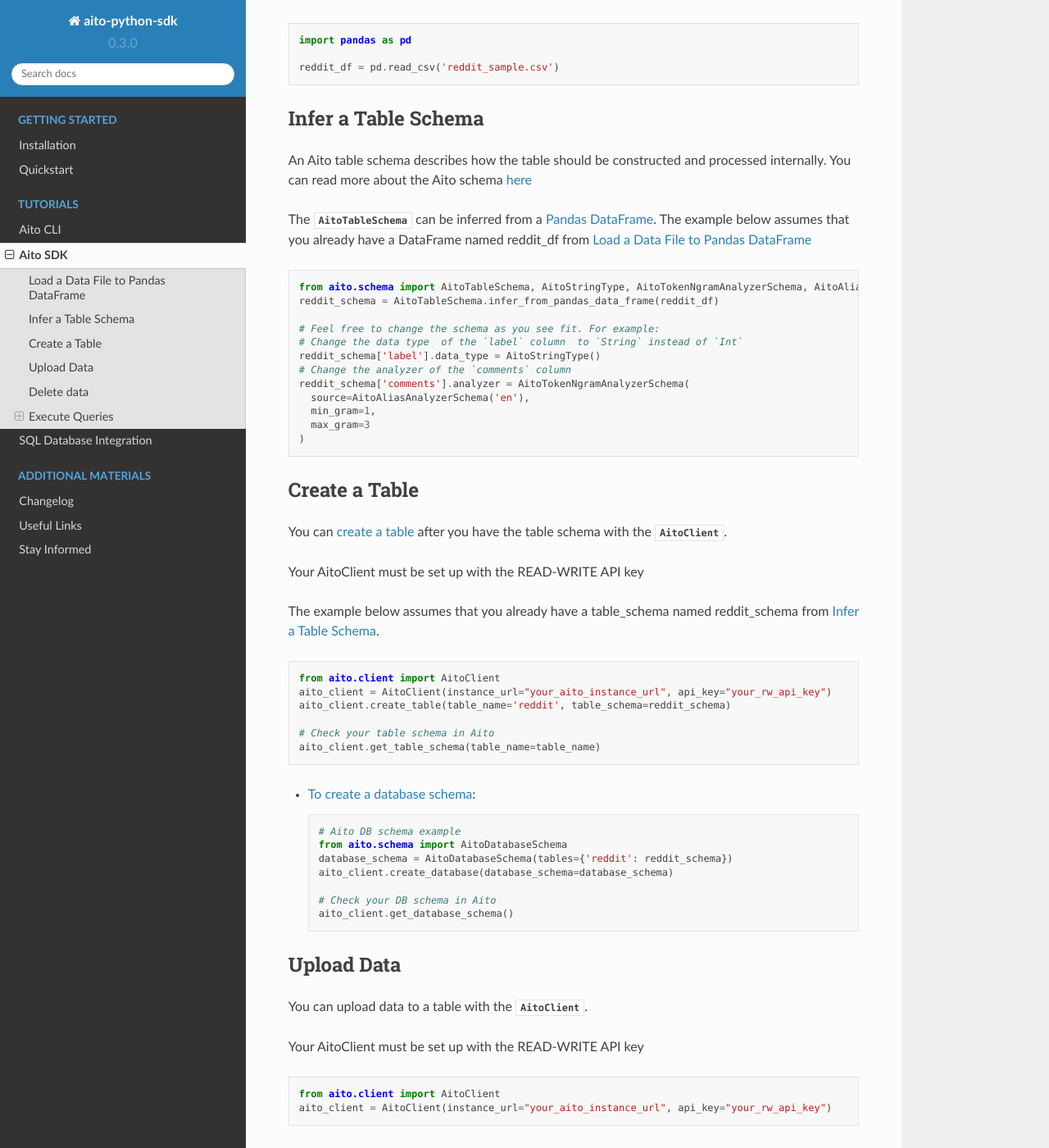
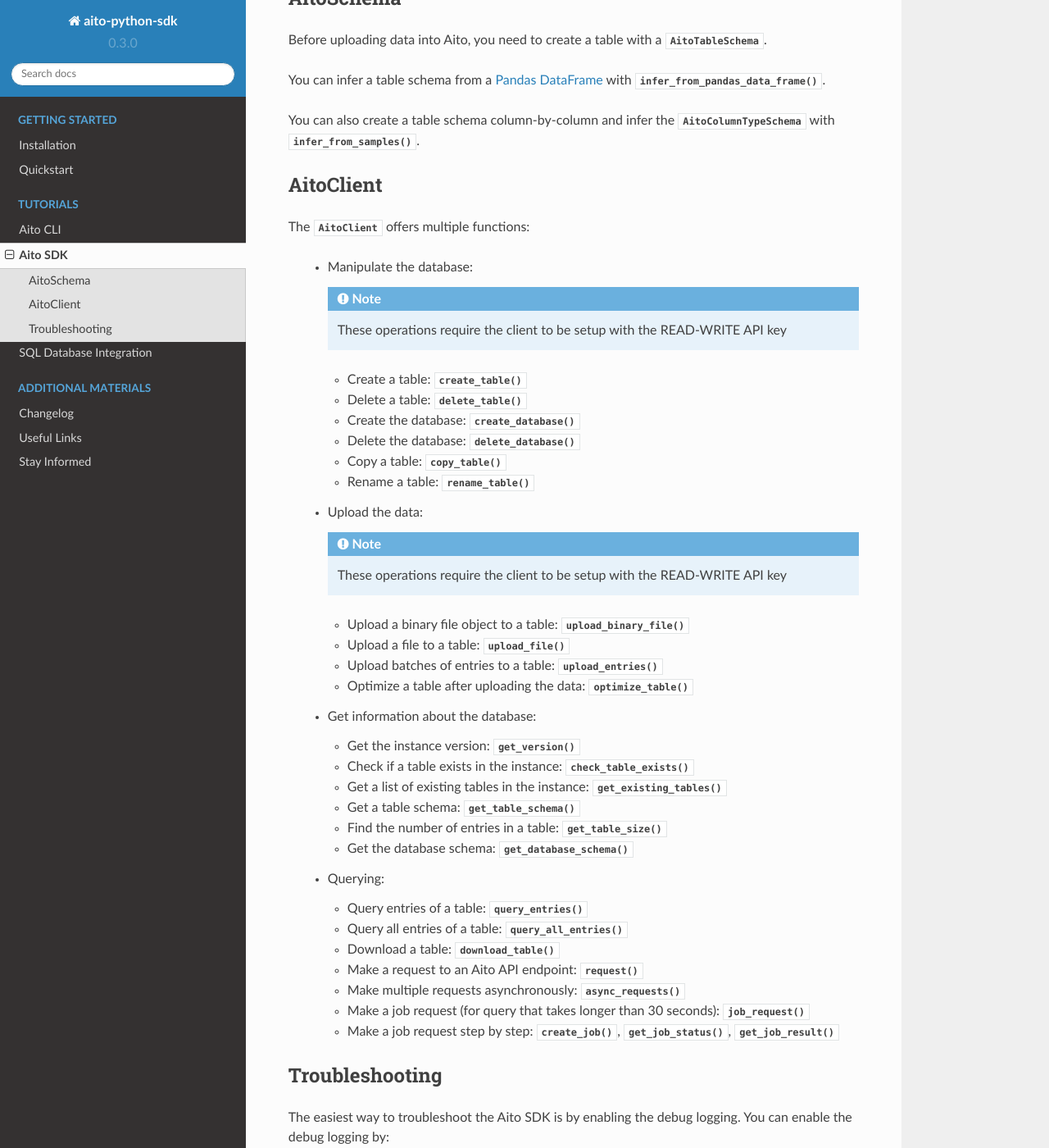
Before and after one commit to AitoDotAI/aito-python-tools, a Sphinx documentation site: the page built from docs/source/sdk.rst, in a window 1280 px wide and 1400 px high, scrolled down 381 px. Shown: the whole window at 82% size. Built offline with Sphinx 7.4.7 and the Read the Docs theme 2.0.0, drawn with Linux system fonts in a browser that asks for light colours; some of the changed text lies outside the part shown.

Commit message:
refactor sdk doc to avoid duplication

```diff
--- a/docs/source/sdk.rst
+++ b/docs/source/sdk.rst
@@ -1,243 +1,88 @@
 Aito SDK
 ==============
 
-:ref:`Quickstart guide to upload data <sdkQuickstartUpload>`
+The Aito SDK consists of:
+  - :py:mod:`~aito.schema`: Data structure for the Aito Database Schema
+  - :py:mod:`~aito.client`: A versatile client that helps you to interact with the Aito Database Instance
+  - :py:class:`~aito.utils.data_frame_handler.DataFrameHandler`: Utility to read, write, and convert a Pandas DataFrame in accordance to a Aito Table Schema
+
+We highly recommend you to take a look at the :ref:`quickstart guide to upload data <sdkQuickstartUpload>` if you haven't
 
 
-.. _sdkLoadDataFile:
+.. _sdkAitoSchema:
 
-Load a Data File to Pandas DataFrame
-------------------------------------
+AitoSchema
+----------
 
-The Aito Python SDK uses `Pandas DataFrame`_ for multiple operations.
+Before uploading data into Aito, you need to create a table with a :py:class:`~aito.schema.AitoTableSchema`.
 
-The example below shows how you can load a csv file into a DataFrame, please read the `official pandas guide <https://pandas.pydata.org/pandas-docs/stable/user_guide/io.html>`__ for further instructions.
-You can download an example csv file ``reddit_sample.csv`` `here <https://raw.githubusercontent.com/AitoDotAI/kickstart/master/reddit_sample.csv>`__ and run the code below:
+You can infer a table schema from a `Pandas DataFrame`_  with :py:func:`~aito.schema.AitoTableSchema.infer_from_pandas_data_frame`.
 
-.. code:: python
+You can also create a table schema column-by-column and infer the :py:class:`~aito.schema.AitoColumnTypeSchema` with :py:func:`~aito.schema.AitoColumnTypeSchema.infer_from_samples`.
 
-  import pandas as pd
+.. _sdkAitoClient:
 
-  reddit_df = pd.read_csv('reddit_sample.csv')
+AitoClient
+----------
 
-.. _sdkInferTableSchema:
+The :py:class:`~aito.client.AitoClient` offers multiple functions:
 
-Infer a Table Schema
---------------------
+  - Manipulate the database:
 
-An Aito table schema describes how the table should be constructed and processed internally.
-You can read more about the Aito schema `here <https://aito.ai/docs/articles/defining-a-database-schema/>`__
+    .. note::
 
-The :py:class:`~aito.schema.AitoTableSchema` can be inferred from a `Pandas DataFrame`_.
-The example below assumes that you already have a DataFrame named reddit_df from :ref:`sdkLoadDataFile`
+      These operations require the client to be setup with the READ-WRITE API key
 
-.. code:: python
+    - Create a table: :py:func:`~aito.client.AitoClient.create_table`
+    - Delete a table: :py:func:`~aito.client.AitoClient.delete_table`
+    - Create the database: :py:func:`~aito.client.AitoClient.create_database`
+    - Delete the database: :py:func:`~aito.client.AitoClient.delete_database`
+    - Copy a table: :py:func:`~aito.client.AitoClient.copy_table`
+    - Rename a table: :py:func:`~aito.client.AitoClient.rename_table`
 
-  from aito.schema import AitoTableSchema, AitoStringType, AitoTokenNgramAnalyzerSchema, AitoAliasAnalyzerSchema
-  reddit_schema = AitoTableSchema.infer_from_pandas_data_frame(reddit_df)
+  - Upload the data:
 
-  # Feel free to change the schema as you see fit. For example:
-  # Change the data type  of the `label` column  to `String` instead of `Int`
-  reddit_schema['label'].data_type = AitoStringType()
-  # Change the analyzer of the `comments` column
-  reddit_schema['comments'].analyzer = AitoTokenNgramAnalyzerSchema(
-    source=AitoAliasAnalyzerSchema('en'),
-    min_gram=1,
-    max_gram=3
-  )
+    .. note::
 
-.. _sdkCreateTable:
+      These operations require the client to be setup with the READ-WRITE API key
 
-Create a Table
---------------
+    - Upload a binary file object to a table: :py:func:`~aito.client.AitoClient.upload_binary_file`
+    - Upload a file to a table: :py:func:`~aito.client.AitoClient.upload_file`
+    - Upload batches of entries to a table: :py:func:`~aito.client.AitoClient.upload_entries`
+    - Optimize a table after uploading the data: :py:func:`~aito.client.AitoClient.optimize_table`
 
-You can `create a table <https://aito.ai/docs/api/#put-api-v1-schema-table>`__ after you have the table schema with the :py:class:`~aito.client.AitoClient`.
 
-Your AitoClient must be set up with the READ-WRITE API key
+  - Get information about the database:
 
-The example below assumes that you already have a table_schema named reddit_schema from :ref:`sdkInferTableSchema`.
+    - Get the instance version: :py:func:`~aito.client.AitoClient.get_version`
+    - Check if a table exists in the instance: :py:func:`~aito.client.AitoClient.check_table_exists`
+    - Get a list of existing tables in the instance: :py:func:`~aito.client.AitoClient.get_existing_tables`
+    - Get a table schema: :py:func:`~aito.client.AitoClient.get_table_schema`
+    - Find the number of entries in a table: :py:func:`~aito.client.AitoClient.get_table_size`
+    - Get the database schema: :py:func:`~aito.client.AitoClient.get_database_schema`
 
-.. code:: python
+  - Querying:
 
-  from aito.client import AitoClient
-  aito_client = AitoClient(instance_url="your_aito_instance_url", api_key="your_rw_api_key")
-  aito_client.create_table(table_name='reddit', table_schema=reddit_schema)
+    - Query entries of a table: :py:func:`~aito.client.AitoClient.query_entries`
+    - Query all entries of a table: :py:func:`~aito.client.AitoClient.query_all_entries`
+    - Download a table: :py:func:`~aito.client.AitoClient.download_table`
+    - Make a request to an Aito API endpoint: :py:func:`~aito.client.AitoClient.request`
+    - Make multiple requests asynchronously: :py:func:`~aito.client.AitoClient.async_requests`
+    - Make a job request (for query that takes longer than 30 seconds): :py:func:`~aito.client.AitoClient.job_request`
+    - Make a job request step by step: :py:func:`~aito.client.AitoClient.create_job`, :py:func:`~aito.client.AitoClient.get_job_status`, :py:func:`~aito.client.AitoClient.get_job_result`
 
-  # Check your table schema in Aito
-  aito_client.get_table_schema(table_name=table_name)
+.. _sdkTroubleshooting:
 
-- `To create a database schema <https://aito.ai/docs/api/#put-api-v1-schema>`_:
+Troubleshooting
+---------------
 
-  .. code:: python
+The easiest way to troubleshoot the Aito SDK is by enabling the debug logging. You can enable the debug logging by:
 
-    # Aito DB schema example
-    from aito.schema import AitoDatabaseSchema
-    database_schema = AitoDatabaseSchema(tables={'reddit': reddit_schema})
-    aito_client.create_database(database_schema=database_schema)
+.. testcode::
 
-    # Check your DB schema in Aito
-    aito_client.get_database_schema()
+    import logging
 
-.. _sdkUploadData:
+    logging.basicConfig(level=logging.DEBUG)
 
-Upload Data
------------
-
-You can upload data to a table with the :py:class:`~aito.client.AitoClient`.
-
-Your AitoClient must be set up with the READ-WRITE API key
-
-.. code:: python
-
-  from aito.client import AitoClient
-  aito_client = AitoClient(instance_url="your_aito_instance_url", api_key="your_rw_api_key")
-
-- `Upload a list of table entries <https://aito.ai/docs/api/#post-api-v1-data-table-batch>`__ with :py:func:`~aito.client.AitoClient.upload_entries`
-
-  .. code:: python
-
-    entries = [
-      {
-        'label': 0,
-        'comment': 'it was.',
-        'author': 'renden123',
-        'subreddit': 'CFB',
-        'score': 4,
-        'ups': -1,
-        'downs': -1,
-        'date': '2016-11',
-        'created_utc': '2016-11-22 21:32:03',
-        'parent_comment': "Wasn't it 2010?"
-      }
-    ]
-    aito_client.upload_entries(table_name='reddit', entries=entries)
-
-- Upload a `Pandas DataFrame`_
-
-  .. code:: python
-
-    # convert DataFrame to list of entries
-    entries = df.to_dict(orient="records")
-    aito_client.upload_entries(table_name='reddit', entries=entries)
-
-- `Upload a gzipped ndjson file <https://aito.ai/docs/api/#post-api-v1-data-table-file>`__ with :py:func:`~aito.client.AitoClient.upload_file`
-
-  .. code:: python
-
-    aito_client.upload_file(table_name='table_name', file_path=file_path)
-
-- Upload using generator
-
-  .. code-block:: python
-
-    def entries_generator(start, end):
-        for idx in range(start, end):
-            entry = {'id': idx}
-            yield entry
-
-    aito_client.upload_entries(
-        table_name="table_name",
-        entries=entries_generator(start=0, end=4),
-        batch_size=2,
-        optimize_on_finished=False
-    )
-
-Delete data
------------
-
-You can delete data with the :py:class:`~aito.client.AitoClient`.
-
-Your AitoClient must be set up with the READ-WRITE API key
-
-- Delete a table: :py:func:`aito.client.AitoClient.delete_table`
-- Delete the entire database :py:func:`aito.client.AitoClient.delete_database`
 
 .. _Pandas DataFrame: https://pandas.pydata.org/pandas-docs/stable/reference/frame.html
-
-
-.. _sdkExecuteQuery:
-
-Execute Queries
----------------
-
-You can execute queries with the :py:class:`~aito.client.AitoClient`.
-
-Your AitoClient can be set up with the READ-ONLY API key
-
-:meth:`Request to an endpoint <aito.client.AitoClient.request>`
-~~~~~~~~~~~~~~~~~~~~~~~~~~~~~~~~~~~~~~~~~~~~~~~~~~~~~~~~~~~~~~~~~~~~~~~~
-
-The example below show how you could send a predict query to Aito:
-
-.. code:: python
-
-  aito_client.request(
-    method='POST',
-    endpoint='/api/v1/_predict',
-    query={
-      'from': 'invoice',
-      'where': {
-        'description': 'a very long invoice description'
-      },
-      'predict': 'sales_rep'
-    }
-  )
-
-:meth:`Query a Table Entries <aito.client.AitoClient.query_entries>`
-~~~~~~~~~~~~~~~~~~~~~~~~~~~~~~~~~~~~~~~~~~~~~~~~~~~~~~~~~~~~~~~~~~~~~~~~~~~~~
-
-.. code:: python
-
-  # query the first 10 entries of a table
-  aito_client.query_entries(table_name='table_name')
-
-
-:meth:`Executing multiple queries asynchronously <aito.client.AitoClient.async_requests>`
-~~~~~~~~~~~~~~~~~~~~~~~~~~~~~~~~~~~~~~~~~~~~~~~~~~~~~~~~~~~~~~~~~~~~~~~~~~~~~~~~~~~~~~~~~~~~~~~~~~~~
-
-.. code:: python
-
-  # predict with different descriptions
-
-  descriptions = ['first description', 'second description', 'third description']
-
-  responses = aito_client.async_requests(
-    methods=['POST'] * len(descriptions),
-    endpoints=['/api/v1/_predict'] * len(descriptions),
-    queries=[
-      {
-        'from': 'invoice',
-        'where': {
-          'description': desc
-        },
-        'predict': 'sales_rep'
-      }
-      for desc in descriptions
-    ]
-  )
-
-:meth:`Sending a job request for query that takes longer than 30 seconds <aito.client.AitoClient.job_request>`
-~~~~~~~~~~~~~~~~~~~~~~~~~~~~~~~~~~~~~~~~~~~~~~~~~~~~~~~~~~~~~~~~~~~~~~~~~~~~~~~~~~~~~~~~~~~~~~~~~~~~~~~~~~~~~~~~~~~~~~~
-
-Some queries might take longer than 30 seconds to run (e.g: `Evaluate <https://aito.ai/docs/api/#post-api-v1-evaluate>`_).
-You can use the job request for these queries. For example:
-
-.. code:: python
-
-  response = aito_client.job_request(
-    job_endpoint='/api/v1/jobs/_evaluate',
-    query={
-      "test": {
-        "$index": {
-          "$mod": [4, 0]
-        }
-      },
-      "evaluate": {
-        "from": "invoice",
-        "where": {
-          "description": { "$get": "description" }
-        },
-        "predict": "sales_rep"
-      }
-    }
-  )
```
Also changed, not shown: docs/source/quickstart.rst (+6 -6 lines).
